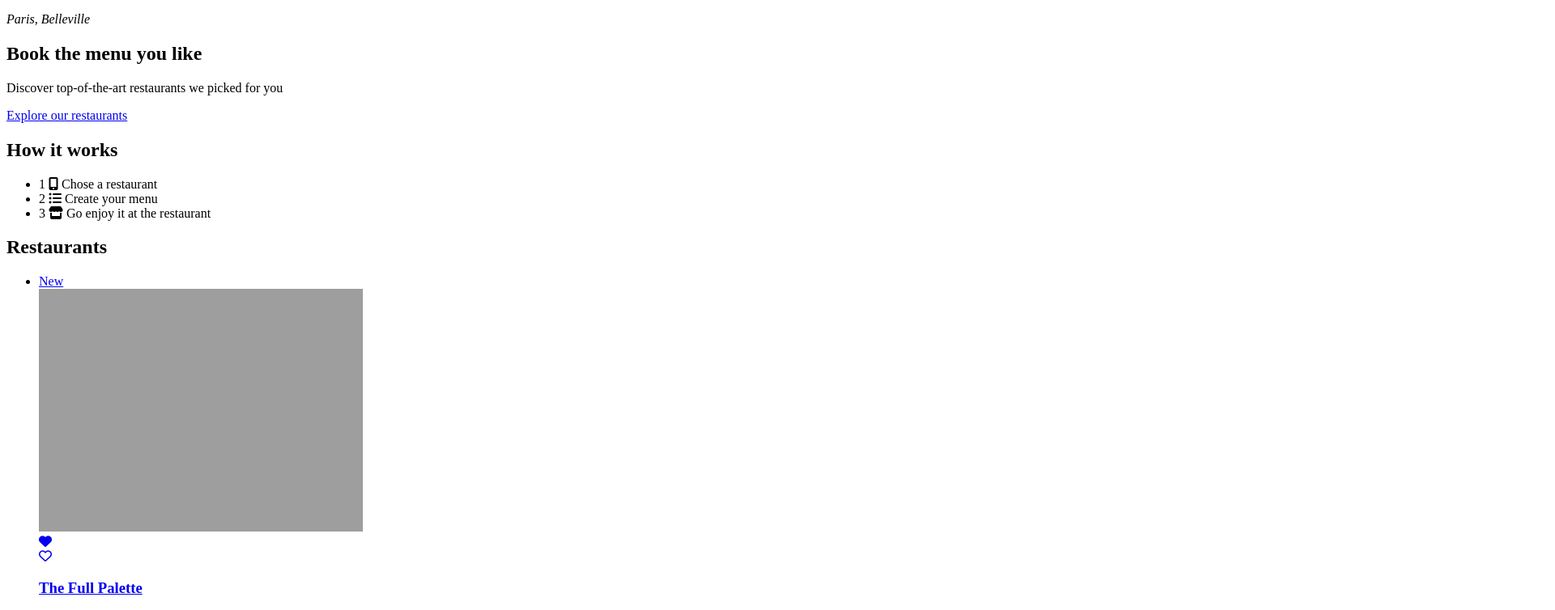
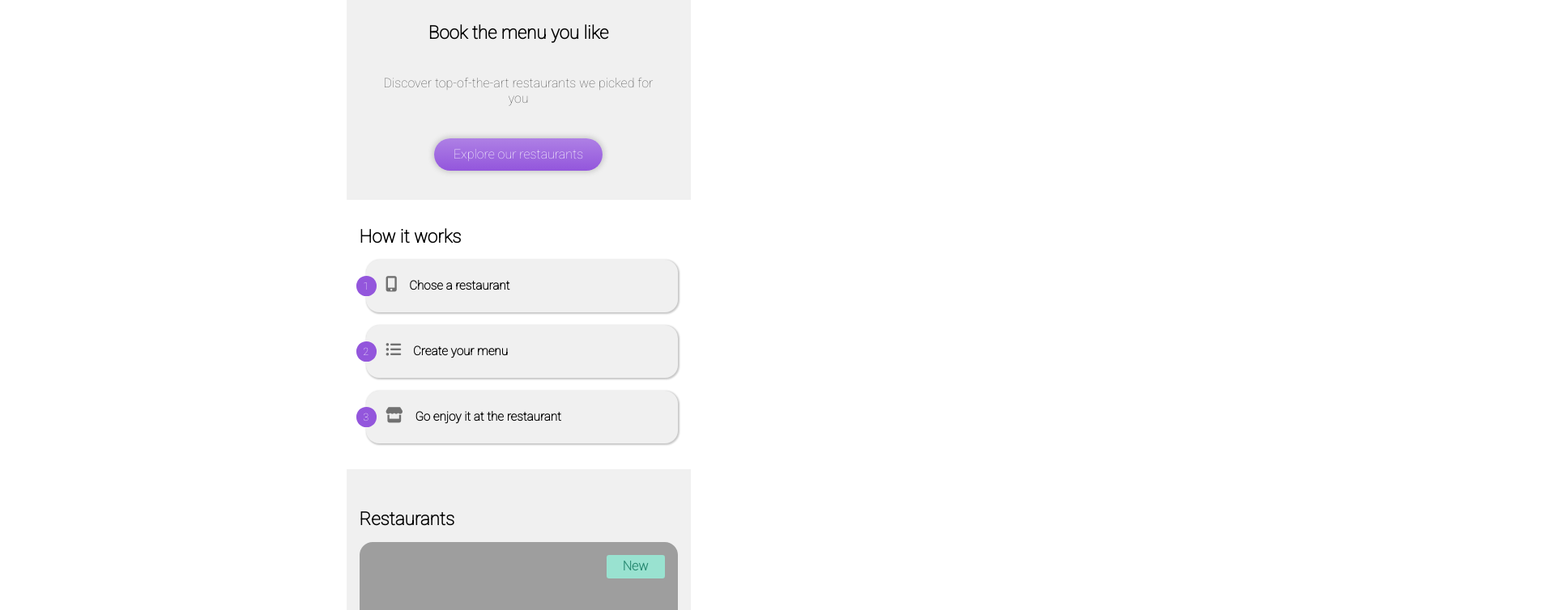
Before and after one commit to Hugolainen/Ohmyfood, a website: page index.html in a window 1280 px wide. Shown: the part 99-853 px from the top of the page at 81% size, 1920 px wide, since content can reach past the window. Drawn offline with Linux system fonts and the light colour scheme; the site is published under a folder, as on GitHub Pages, so addresses that start at the root find nothing.

Commit message:
Modified linking to cssfile for index

```diff
--- a/index.html
+++ b/index.html
@@ -5,7 +5,7 @@
         <title> Ohmyfood - Home page </title>
         <link href="https://fonts.googleapis.com/css?family=Roboto:100,900i" rel="stylesheet">
         <meta name="viewport" content="width=device-width" />
-        <link rel="stylesheet" href="/css/prefixed/style.css" type="text/css">
+        <link rel="stylesheet" href="css/prefixed/style.css" type="text/css">
         <script src="https://kit.fontawesome.com/6fcdcaea13.js" crossorigin="anonymous"></script>
     </head>
 
```
